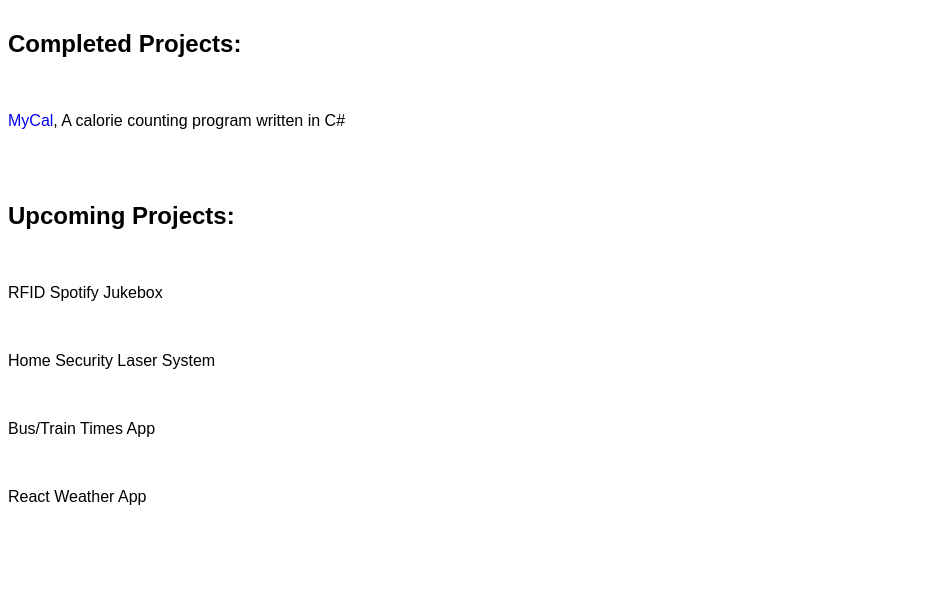
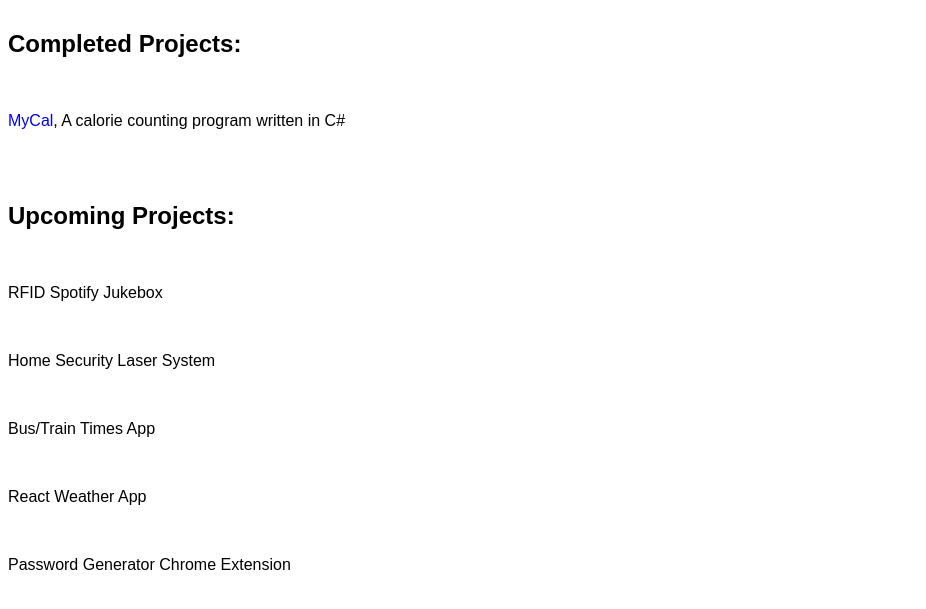
Before and after one commit to saeedur0/My-Portfolio-Website, a plain HTML site: page projects.html in a window 1280 px wide. Shown: the part 95-704 px from the top of the page, without its empty margins (0-926 px from the left). Drawn offline with Linux system fonts and the light colour scheme.

Commit message:
updated projects section

```diff
--- a/projects.html
+++ b/projects.html
@@ -34,5 +34,6 @@
         <br>
         <p>React Weather App</p>
         <br>
+        <p>Password Generator Chrome Extension</p>
     </body>
 </html>
```
